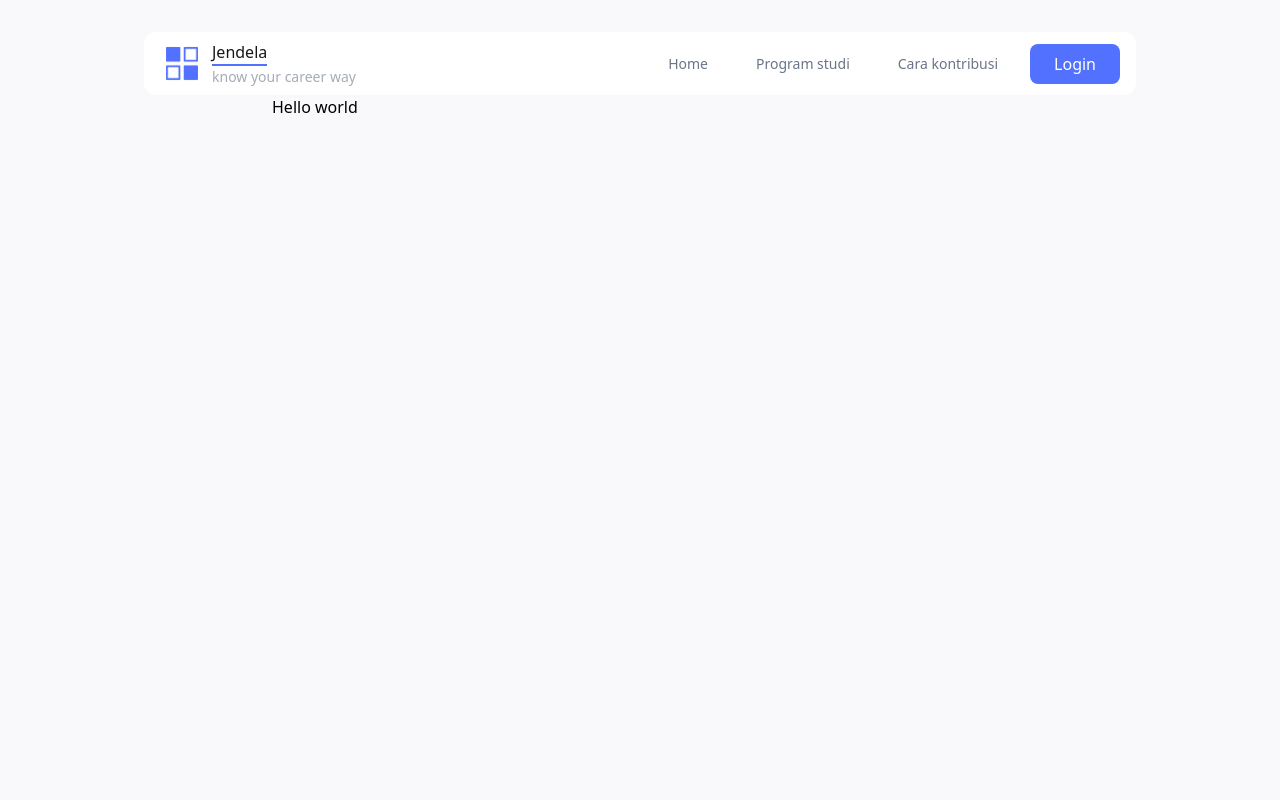
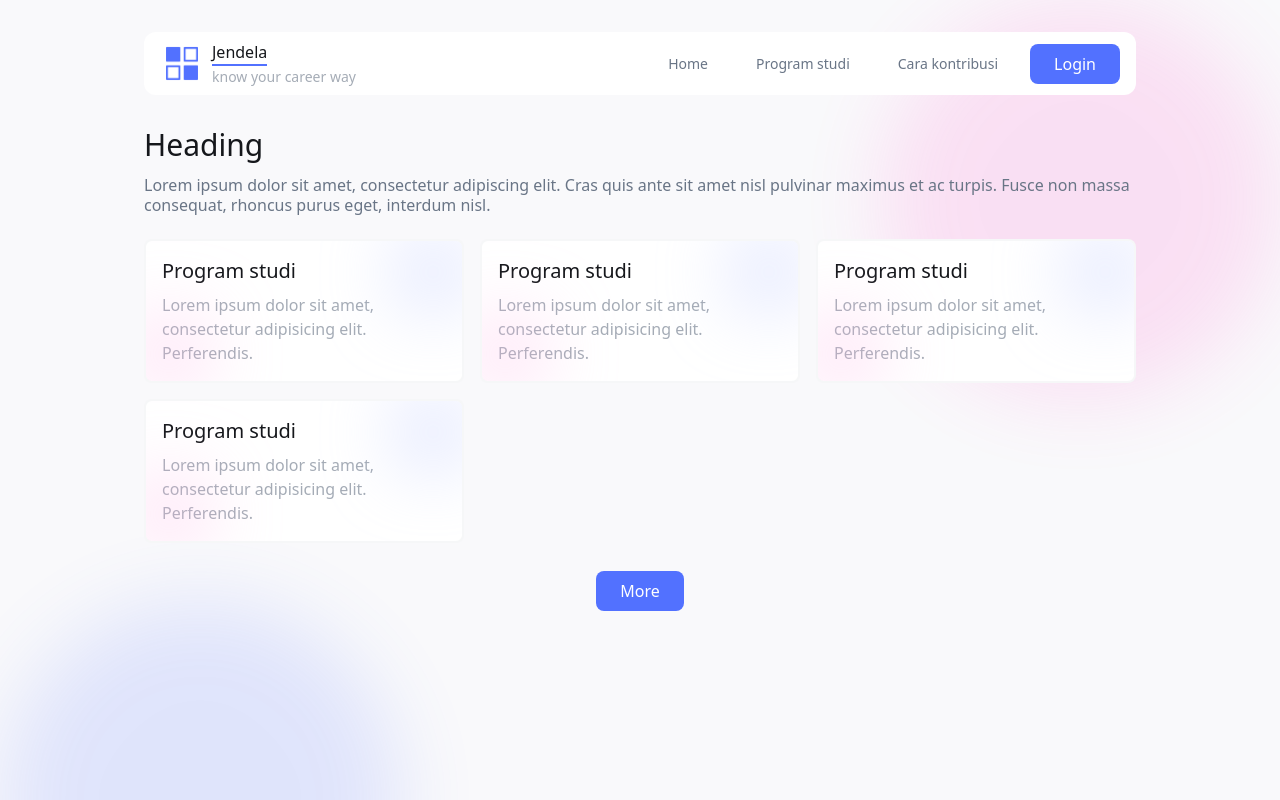
Before and after one commit to dikamuharman/jendela-app, a Next.js app: page / in a window 1280 px wide. Shown: the top 800 px of the page. Built offline with nearby package versions, Linux system fonts and the light colour scheme.

Commit message:
feat(desktop): :construction: create home page

```diff
--- a/app/(home)/layout.tsx
+++ b/app/(home)/layout.tsx
@@ -8,7 +8,7 @@ export default function RootLayout({
   return (
     <>
       <JNavbar />
-      <main className="max-w-[768px] w-full px-4 mx-auto">{children}</main>
+      <main className="max-w-[1024px] w-full px-4 mx-auto">{children}</main>
     </>
   );
 }
--- a/app/(home)/page.tsx
+++ b/app/(home)/page.tsx
@@ -1,7 +1,29 @@
+import JProgramStudiCard from '../../components/program-studi/card';
+
 export default function Home() {
   return (
     <>
-      <h1>Hello world</h1>
+      <div className="w-[200px] md:w-[300px] lg:w-[400px] h-[200px] md:h-[300px] lg:h-[400px] bg-secondary-50 absolute top-0 right-0 rounded-full -z-10 opacity-[.15] blur-2xl" />
+      <div className="w-[200px] md:w-[300px] lg:w-[400px] h-[200px] md:h-[300px] lg:h-[400px] bg-primary-50 absolute top-[600px] left-0 rounded-full -z-10 opacity-[.15] blur-2xl" />
+      <section className="mt-8">
+        <h1 className="text-3xl font-medium">Heading</h1>
+        <p className="text-netural-50 leading-tight mt-3">
+          Lorem ipsum dolor sit amet, consectetur adipiscing elit. Cras quis
+          ante sit amet nisl pulvinar maximus et ac turpis. Fusce non massa
+          consequat, rhoncus purus eget, interdum nisl.
+        </p>
+      </section>
+      <section className="mt-6 grid grid-cols-1 md:grid-cols-2 lg:grid-cols-3 gap-4">
+        <JProgramStudiCard />
+        <JProgramStudiCard />
+        <JProgramStudiCard />
+        <JProgramStudiCard />
+      </section>
+      <div className="w-full flex justify-center my-7">
+        <button className="bg-primary-50 px-6 py-2 text-white hover:bg-primary-60 transition-colors rounded-lg">
+          More
+        </button>
+      </div>
     </>
   );
 }
--- a/app/layout.tsx
+++ b/app/layout.tsx
@@ -12,7 +12,9 @@ export default function RootLayout({
         head.tsx. Find out more at https://beta.nextjs.org/docs/api-reference/file-conventions/head
       */}
       <head />
-      <body className="bg-[#F9F9FB] min-h-screen relative">{children}</body>
+      <body className="bg-[#F9F9FB] min-h-screen relative text-netural-90">
+        {children}
+      </body>
     </html>
   );
 }
--- /dev/null
+++ b/components/program-studi/card.tsx
@@ -0,0 +1,14 @@
+const JProgramStudiCard = () => {
+  return (
+    <div className="flex flex-col p-4 bg-white rounded-lg border-[2px] border-[#E1E3E7]/30 relative overflow-hidden">
+      <div className=" absolute w-[54px] h-[54px]  right-[2px] top-1 bg-primary-20 blur-2xl rounded-full" />
+      <div className=" absolute w-[54px] h-[54px]  left-[-4px;] bottom-0 bg-secondary-20 blur-2xl rounded-full" />
+      <h2 className="text-xl font-medium mb-2">Program studi</h2>
+      <p className="text-netural-30">
+        Lorem ipsum dolor sit amet, consectetur adipisicing elit. Perferendis.
+      </p>
+    </div>
+  );
+};
+
+export default JProgramStudiCard;
```
